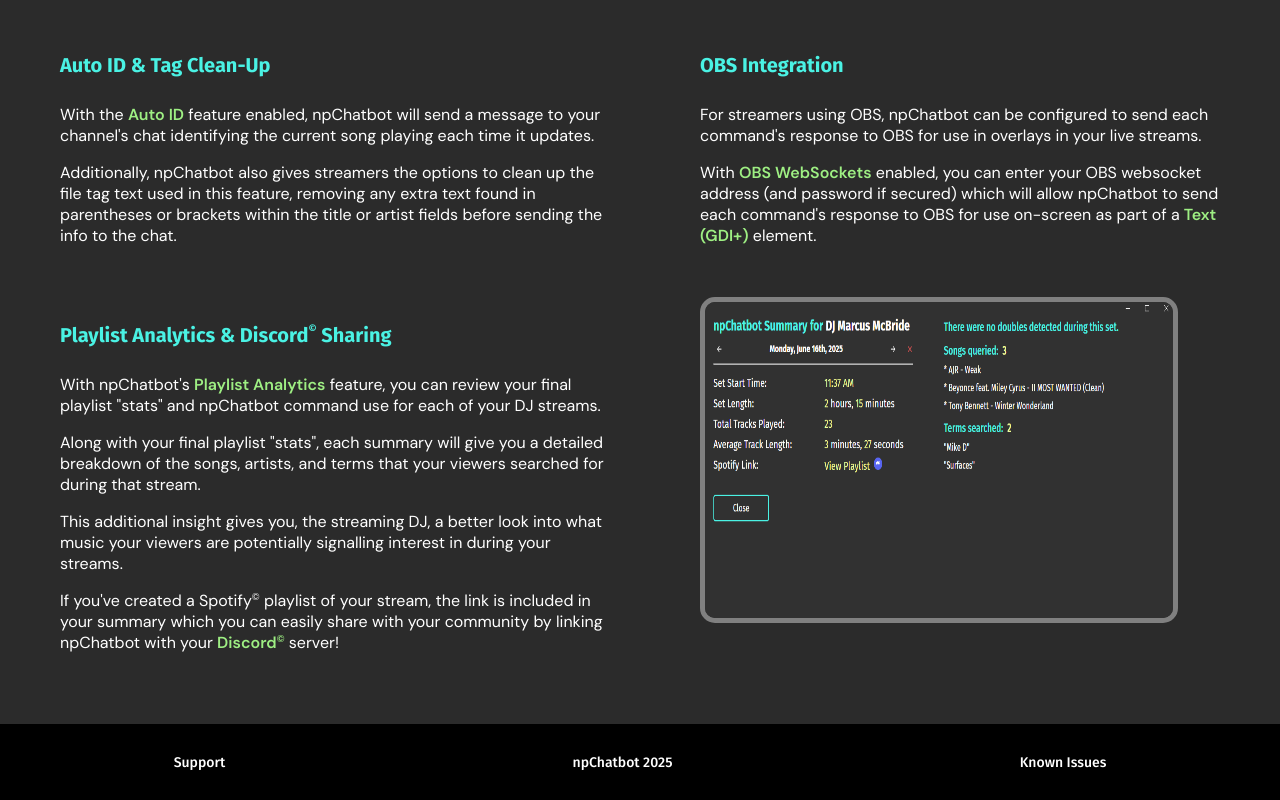
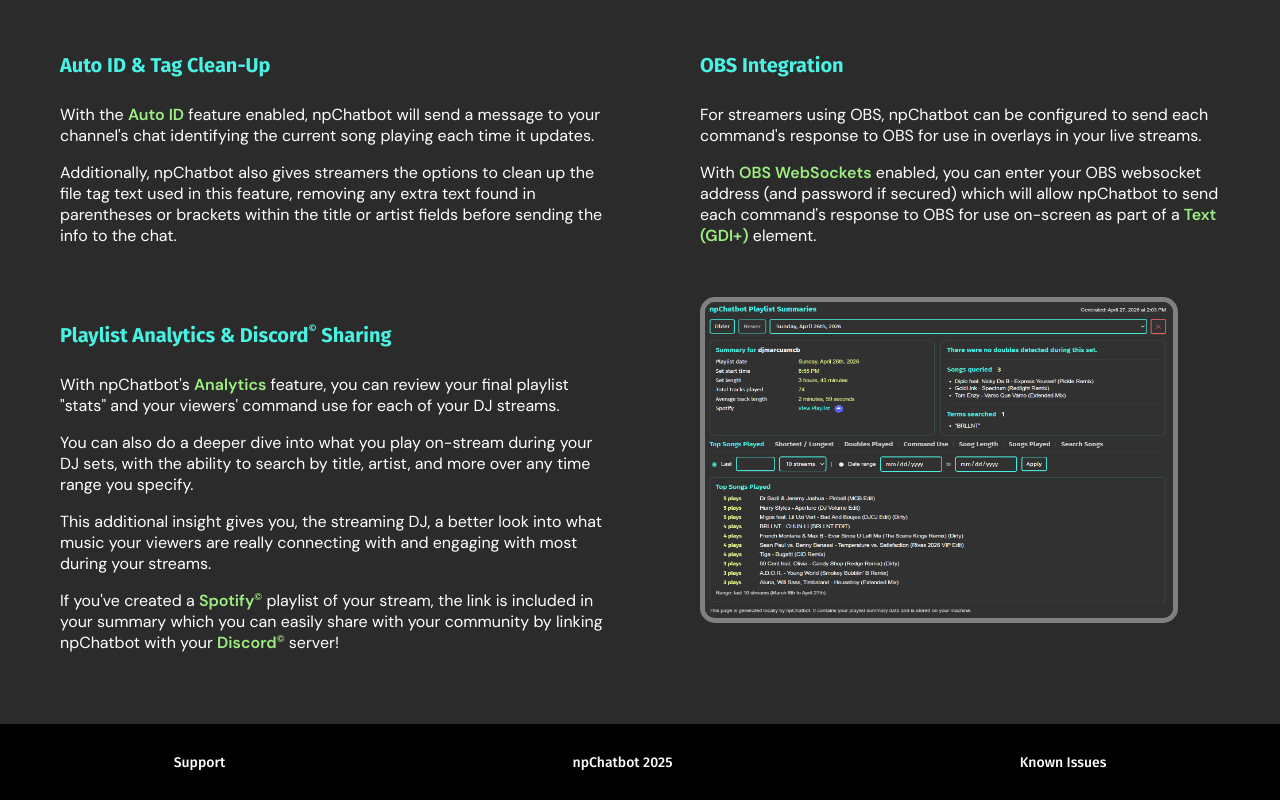
Before and after one commit to marcusmcb/np-chatbot-site, a React (Create React App) app: page /features in a window 1280 px wide. Shown: the part 1911-2711 px from the top of the page. Built offline with nearby package versions, Linux system fonts and the light colour scheme.

Commit message:
updated analytics portion of features page

```diff
--- a/src/pages/features/FeaturesPage.tsx
+++ b/src/pages/features/FeaturesPage.tsx
@@ -84,9 +84,7 @@ const FeaturesPage = (): JSX.Element => {
 			</div>
 			<div className='features-page-container'>
 				<div className='features-page-feature'>
-					<h2 className='features-page-subheader'>
-						Search By Song Or Artist
-					</h2>
+					<h2 className='features-page-subheader'>Search By Song Or Artist</h2>
 					<p>
 						When using the <span className='highlighted-text'>!dyp</span>{' '}
 						command (short for "did you play...?") followed by an artist's name
@@ -110,9 +108,7 @@ const FeaturesPage = (): JSX.Element => {
 			</div>
 			<div className='features-page-container'>
 				<div className='features-page-feature'>
-					<h2 className='features-page-subheader'>
-						Real Time Playlist Stats
-					</h2>
+					<h2 className='features-page-subheader'>Real Time Playlist Stats</h2>
 					<p>
 						Using the commands in npChatbot, your viewers (or you!) can check
 						the
@@ -228,29 +224,33 @@ const FeaturesPage = (): JSX.Element => {
 			<div className='features-page-container'>
 				<div className='features-page-feature'>
 					<h2 className='features-page-subheader'>
-						Playlist Analytics & Discord<IconSpan/> Sharing
+						Playlist Analytics & Discord
+						<IconSpan /> Sharing
 					</h2>
 					<p>
-						With npChatbot's{' '}
-						<span className='highlighted-text'>Playlist Analytics</span>{' '}
-						feature, you can review your final playlist "stats" and npChatbot
-						command use for each of your DJ streams.
+						With npChatbot's <span className='highlighted-text'>Analytics</span>{' '}
+						feature, you can review your final playlist "stats" and your
+						viewers' command use for each of your DJ streams.
 					</p>
 					<p>
-						Along with your final playlist "stats", each summary will give you a
-						detailed breakdown of the songs, artists, and terms that your
-						viewers searched for during that stream.
+						You can also do a deeper dive into what you play on-stream during
+						your DJ sets, with the ability to search by title, artist, and more
+						over any time range you specify.
 					</p>
 					<p>
 						This additional insight gives you, the streaming DJ, a better look
-						into what music your viewers are potentially signalling interest in
-						during your streams.
+						into what music your viewers are really connecting with and engaging
+						with most during your streams.
 					</p>
 					<p>
-						If you've created a Spotify
-						<IconSpan /> playlist of your stream, the link is included in your
-						summary which you can easily share with your community by linking
-						npChatbot with your{' '}
+						If you've created a{' '}
+						<span className='highlighted-text'>
+							Spotify
+							<IconSpan />
+						</span>{' '}
+						playlist of your stream, the link is included in your summary which
+						you can easily share with your community by linking npChatbot with
+						your{' '}
 						<span className='highlighted-text'>
 							Discord
 							<IconSpan />
@@ -260,7 +260,7 @@ const FeaturesPage = (): JSX.Element => {
 				</div>
 				<div className='features-page-feature'>
 					<img
-						src='/images/features/npchatbot_104_screenshot.png'
+						src='/images/installation/NEW_analytics_01.png'
 						alt='Playlist Analytics'
 						width='85%'
 						height='85%'
@@ -271,7 +271,7 @@ const FeaturesPage = (): JSX.Element => {
 						<div className='modal-overlay' onClick={handleModalClose}>
 							<img
 								className='modal-img'
-								src='/images/features/npchatbot_104_screenshot.png'
+								src='/images/installation/NEW_analytics_01.png'
 								alt='Playlist Analytics Full Size'
 							/>
 							<span className='modal-close'>&#10005;</span>
```
